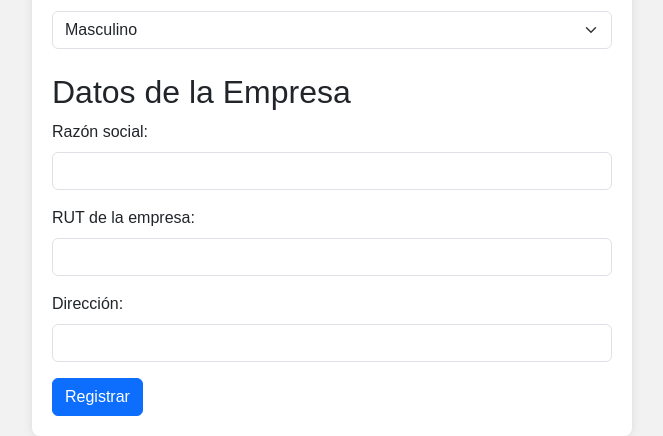
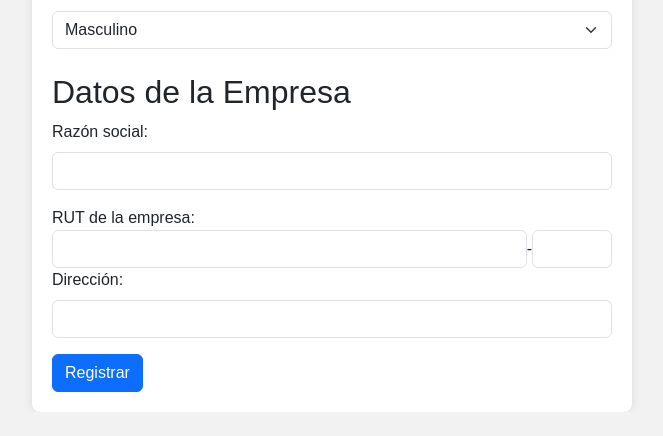
Before and after one commit to MetallisVH/Manejo-de-curriculums, a Django app: page /App_curriculums/Home/regcontr/ in a window 1280 px wide. Shown: the part 723-1159 px from the top of the page, without its empty margins (308-971 px from the left). After the commit the page ends 1135 px from the top, so only its background shows below. Run offline with Django 4.2, Linux system fonts and the light colour scheme.

Commit message:
arreglos de diseño

```diff
--- a/Manejo_curriculums/App_curriculums/templates/html/Registro_empleado.html
+++ b/Manejo_curriculums/App_curriculums/templates/html/Registro_empleado.html
@@ -61,7 +61,7 @@
 
             <!-- Nuevos campos agregados -->
             <div class="form-group">
-                <label for="rut">Rut:</label>
+                <label for="rut">RUT:</label>
                 <div class="d-inline">
                     <div class="d-flex align-items-center">
                         <input type="text" class="form-control" id="rut" name="rut" maxlength="8" required>
--- a/Manejo_curriculums/App_curriculums/templates/html/Registro_empleador.html
+++ b/Manejo_curriculums/App_curriculums/templates/html/Registro_empleador.html
@@ -69,9 +69,15 @@
                 <input type="text" class="form-control" id="razonSocial" name="razonSocial" required>
             </div>
 
-            <div class="mb-3">
-                <label for="rutEmpresa" class="form-label">RUT de la empresa:</label>
-                <input type="text" class="form-control" id="rutEmpresa" name="rutEmpresa" required>
+            <div class="form-group">
+                <label for="rut">RUT de la empresa:</label>
+                <div class="d-inline">
+                    <div class="d-flex align-items-center">
+                        <input type="text" class="form-control" id="rut" name="rut" maxlength="8" required>
+                        <span> - </span>
+                        <input type="text" class="form-control" id="dv" name="dv" maxlength="1" style="width: 80px;" required>
+                    </div>
+                </div>
             </div>
 
             <div class="mb-3">
```
